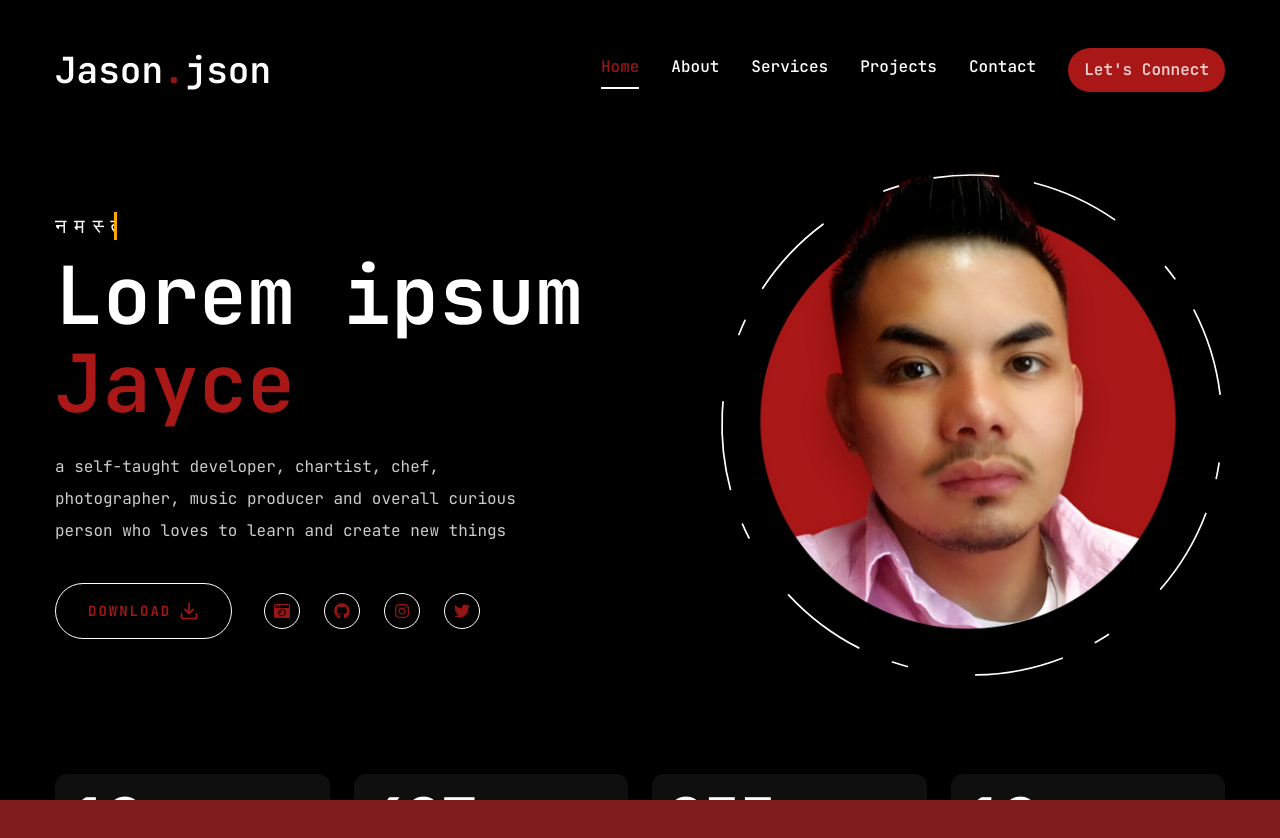
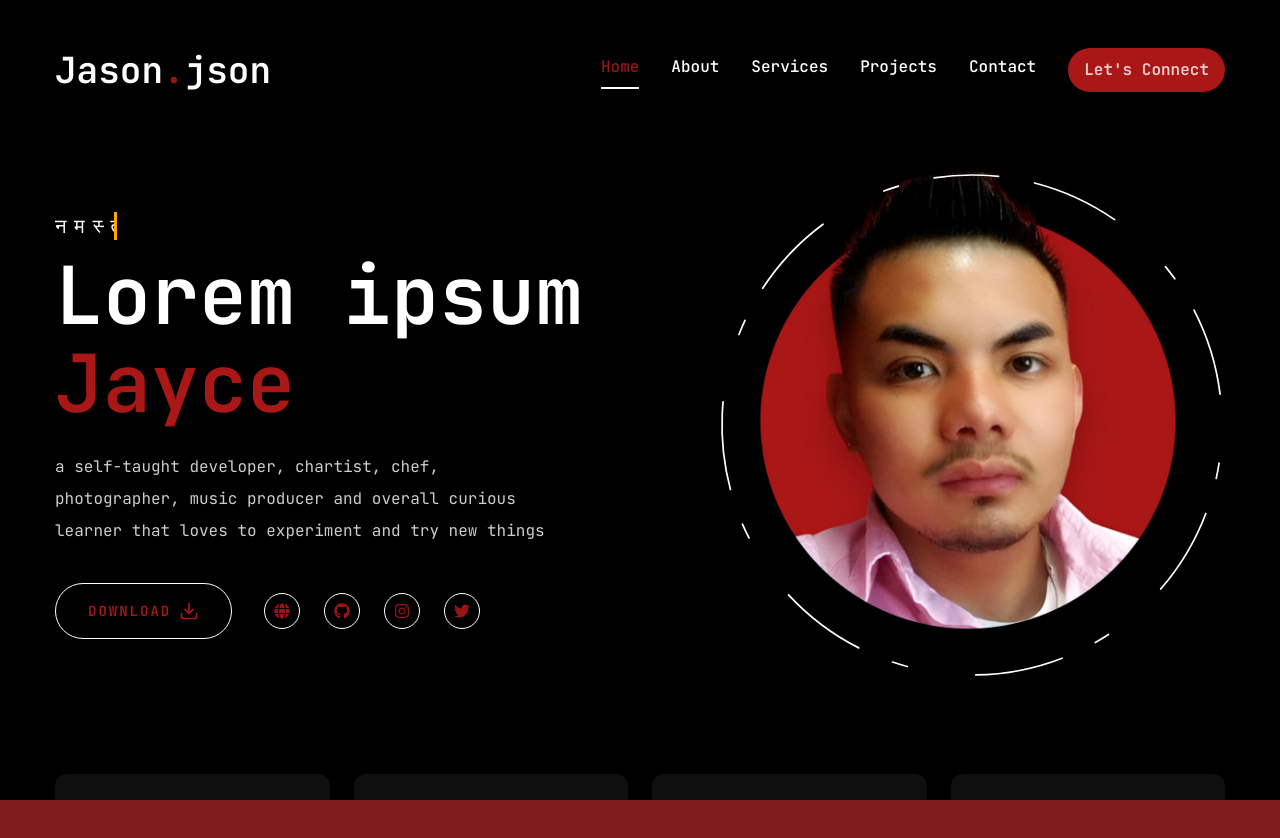
Before and after one commit to Jaycelab/Main-Portfolio, a Next.js app: page / in a window 1280 px wide. Shown: the top 838 px of the page. Built offline with nearby package versions, Linux system fonts and the light colour scheme.

Commit message:
chore: Update page.jsx and Stats.jsx components
Refactor the code in page.jsx to improve the description text and make it more concise and engaging. Also, update the Stats.jsx component to adjust the padding and spacing for better visual alignment.

```diff
--- a/app/page.jsx
+++ b/app/page.jsx
@@ -30,8 +30,8 @@ const Home = () => {
             {/*"animate roles using array (5)"*/}
             <p className="max-w-[500px] mb-9 text-white/80">
               a self-taught developer, chartist, chef, photographer, music
-              producer and overall curious person who loves to learn and create
-              new things
+              producer and overall curious learner that loves to experiment and
+              try new things
             </p>
 
             {/*buttons, links*/}
--- a/components/Stats.jsx
+++ b/components/Stats.jsx
@@ -32,7 +32,7 @@ const Stats = () => {
           {stats.map((item, index) => {
             return (
               <div
-                className="flex-1 flex gap-2 items-center justify-center xl:justify-start sm:bg-secondary/30 p-0 sm:p-4 rounded-lg shadow-lg  lg:gap-4 xl:rounded-xl xl:shadow-xl"
+                className="flex-1 flex gap-2 items-center justify-center xl:justify-start sm:bg-secondary/30 p-0 sm:p-4 rounded-lg shadow-lg  lg:gap-4 xl:p-6 xl:rounded-xl xl:shadow-xl"
                 key={index}
               >
                 <CountUp
--- a/components/ui/Links.jsx
+++ b/components/ui/Links.jsx
@@ -1,16 +1,11 @@
 import Link from "next/link";
-import {
-  FaGithub,
-  FaInstagram,
-  FaTwitter,
-  FaCameraRetro,
-} from "react-icons/fa";
+import { FaGithub, FaInstagram, FaTwitter, FaGlobe } from "react-icons/fa";
 
 {
   /*social paths*/
 }
 const socials = [
-  { icon: <FaCameraRetro />, path: "https://www.pexels.com/@jaycelab" },
+  { icon: <FaGlobe />, path: "https://www.pexels.com/@jaycelab" },
   { icon: <FaGithub />, path: "https://www.github.com/Jaycelab" },
   { icon: <FaInstagram />, path: "https://www.instagram.com/Jaycelab" },
   { icon: <FaTwitter />, path: "https://www.twitter.com/Jaycelab" },
```
